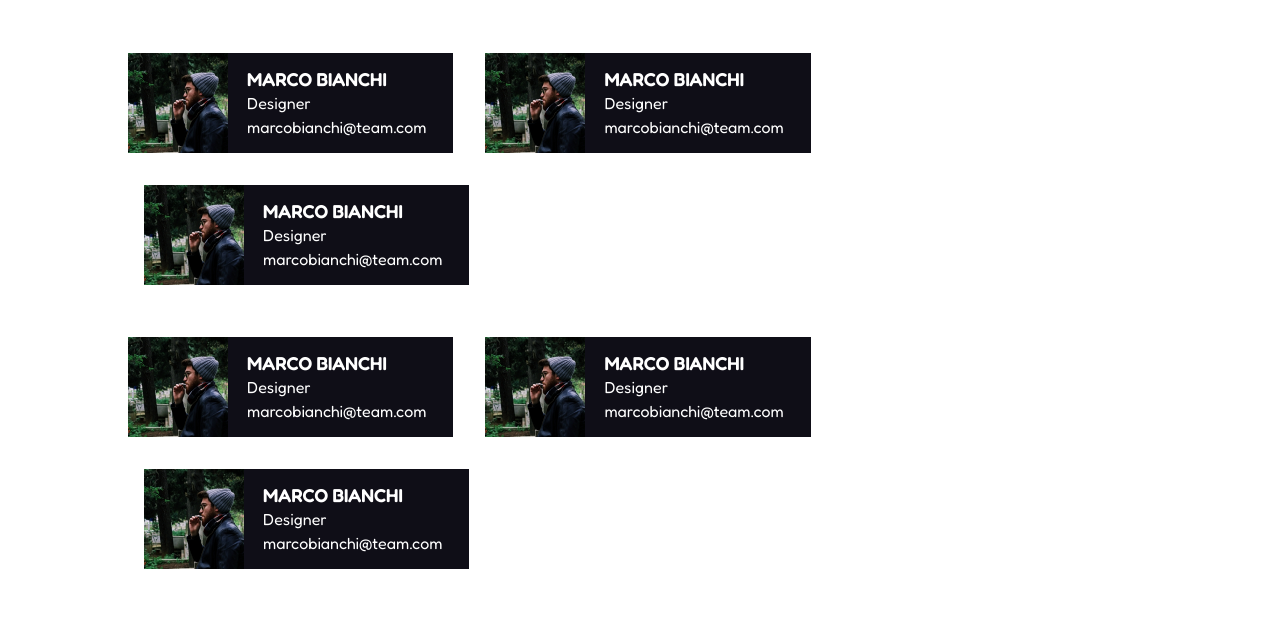
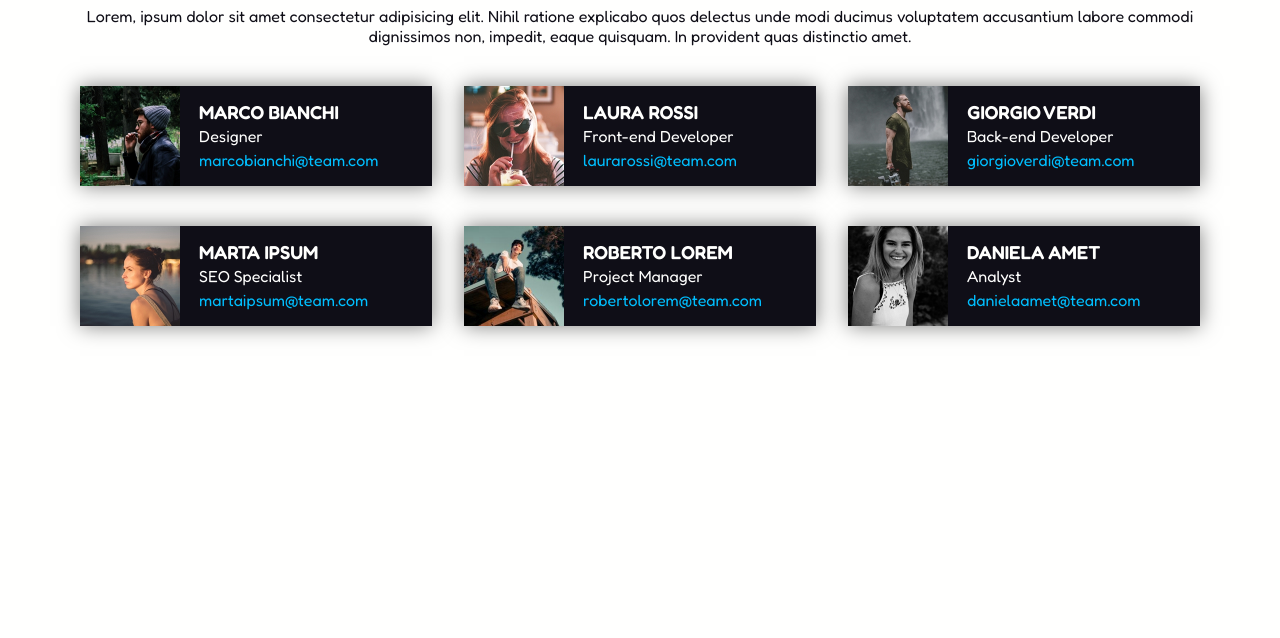
Before and after one commit to mlietti1/html-css-float-cards, a plain HTML site: page index.html in a window 1280 px wide. Shown: the part 162-800 px from the top of the page. Drawn offline with Linux system fonts and the light colour scheme.

Commit message:
adjustments

```diff
--- a/css/style.css
+++ b/css/style.css
@@ -3,6 +3,19 @@
     margin: 0 auto;
     padding: 0;
     box-sizing: border-box;
+}
+
+body {
+    font-family: 'Fredoka', sans-serif;
+    background-color: #fffffe;
+    color: #0f0e17;
+}
+
+h1 {
+    color: #e53170;
+    font-size: 40px;
+    margin: 50px 0px;
+    text-align: center;
 }
 
 .clearfix::after {
@@ -16,25 +29,20 @@
     background-color: rgba(0, 128, 255, 0.24);
 }
 
-main {
-    font-family: 'Fredoka', sans-serif;
+.container {
+    width: 90%;
+    max-width: 1170px;
+    padding-top: 20px;
+    margin: 0 auto;
+
 }
 
-h1 {
-    color: #e53170;
-    font-size: 2rem;
-    margin-bottom: 60px;
+.text {
+    text-align: center;
 }
 
-.container {
-    width: 80%;
-    padding-top: 20px;
-    margin: 0 auto;
-}
 
-.container.titolo {
-    text-align: center;
-}
+/* CORREZIONE: AGGINGERE FLOAT A IMG E INFO */
 
 .row {
     padding-top: 20px;
@@ -55,22 +63,21 @@ h1 {
 
 .row .col {
     float: left;
+    width: calc(100% / 3);
     height: 100px;
-    width: calc(100% / 3 - 1rem);
-    background-color: #0f0e17;
-    color: white;
-    box-sizing: content-box;
-    margin: 1rem 1rem;
+    padding: 0 1rem;
+    margin-bottom: 40px;
+    min-width: 344px;
+
 }
 
-.col:first-child {
-    margin-left: 0;
+.card {
+    background-color: #0f0e17;
+    color: #fffffe;
+    box-shadow: 0px 0px 20px rgba(0, 0, 0, 0.50)
 }
 
-.col:last-child {
-    margin-right: 0;
+a {
+    color: rgb(0, 191, 255);
+    text-decoration: none;
 }
-
-.mail {
-    color: #38b7ed;
-}
--- a/index.html
+++ b/index.html
@@ -14,75 +14,79 @@
 
     <main>
 
-        <section class="container titolo">
+        <section class="container">
 
             <h1>Meet Our Team</h1>
-            <p>Lorem, ipsum dolor sit amet consectetur adipisicing elit. Nihil ratione explicabo quos delectus unde modi ducimus voluptatem accusantium labore commodi dignissimos non, impedit, eaque quisquam. In provident quas distinctio amet.</p>
+            <p class="text">Lorem, ipsum dolor sit amet consectetur adipisicing elit. Nihil ratione explicabo quos delectus unde modi ducimus voluptatem accusantium labore commodi dignissimos non, impedit, eaque quisquam. In provident quas distinctio amet.</p>
 
         </section>
 
         <section class="container">
             <div class="row clearfix">
                 <div class="col">
+                    <div class="card
+                    ">
                         <img src="img/male1.png" alt="MARCO BIANCHI">
                         <div class="info">
                             <h3>MARCO BIANCHI</h3>
-                        <span>Designer</span>
-                        <br>
-                        <span>marcobianchi@team.com</span>
+                            <p>Designer</p>
+                            <a href="#">marcobianchi@team.com</a>
+                        </div>
                     </div>
                 </div>
 
                 <div class="col">
-                    <img src="img/male1.png" alt="MARCO BIANCHI">
+                    <div class="card">
+                        <img src="img/female1.png" alt="LAURA ROSSI">
                         <div class="info">
-                        <h3>MARCO BIANCHI</h3>
-                        <span>Designer</span>
-                        <br>
-                        <span>marcobianchi@team.com</span>
+                            <h3>LAURA ROSSI</h3>
+                            <p>Front-end Developer</p>
+                            <a href="#">laurarossi@team.com</a>
+                        </div>
                     </div>
                 </div>
 
                 <div class="col">
-                    <img src="img/male1.png" alt="MARCO BIANCHI">
+                    <div class="card">
+                        <img src="img/male2.png" alt="GIORGIO VERDI">
                         <div class="info">
-                        <h3>MARCO BIANCHI</h3>
-                        <span>Designer</span>
-                        <br>
-                        <span>marcobianchi@team.com</span>
+                            <h3>GIORGIO VERDI</h3>
+                            <p>Back-end Developer</p>
+                            <a href="#">giorgioverdi@team.com</a>
                         </div>
-                </div>
-
-            </div>
-
-            <div class="row clearfix">
-                <div class="col">
-                    <img src="img/male1.png" alt="MARCO BIANCHI">
-                    <div class="info">
-                        <h3>MARCO BIANCHI</h3>
-                        <span>Designer</span>
-                        <br>
-                        <span>marcobianchi@team.com</span>
                     </div>
                 </div>
 
                 <div class="col">
-                    <img src="img/male1.png" alt="MARCO BIANCHI">
+                    <div class="card">
+                        <img src="img/female2.png" alt="MARTA IPSUM">
                         <div class="info">
-                        <h3>MARCO BIANCHI</h3>
-                        <span>Designer</span>
-                        <br>
-                        <span>marcobianchi@team.com</span>
+                            <h3>MARTA IPSUM</h3>
+                            <p>SEO Specialist</p>
+                            <a href="#">martaipsum@team.com</a>
+                        </div>
                     </div>
                 </div>
 
                 <div class="col">
-                    <img src="img/male1.png" alt="MARCO BIANCHI">
+                    <div class="card">
+                        <img src="img/male3.png" alt="ROBERTO LOREM">
                         <div class="info">
-                        <h3>MARCO BIANCHI</h3>
-                        <span>Designer</span>
-                        <br>
-                        <span>marcobianchi@team.com</span>
+                            <h3>ROBERTO LOREM</h3>
+                            <p>Project Manager</p>
+                            <a href="#">robertolorem@team.com</a>
+                        </div>
+                    </div>
+                </div>
+
+                <div class="col">
+                    <div class="card">
+                        <img src="img/female3.png" alt="DANIELA AMET">
+                        <div class="info">
+                            <h3>DANIELA AMET</h3>
+                            <p>Analyst</p>
+                            <a href="#">danielaamet@team.com</a>
+                    </div>
                     </div>
                 </div>
 
```
Lines whose indentation alone changed are shown as unchanged.
